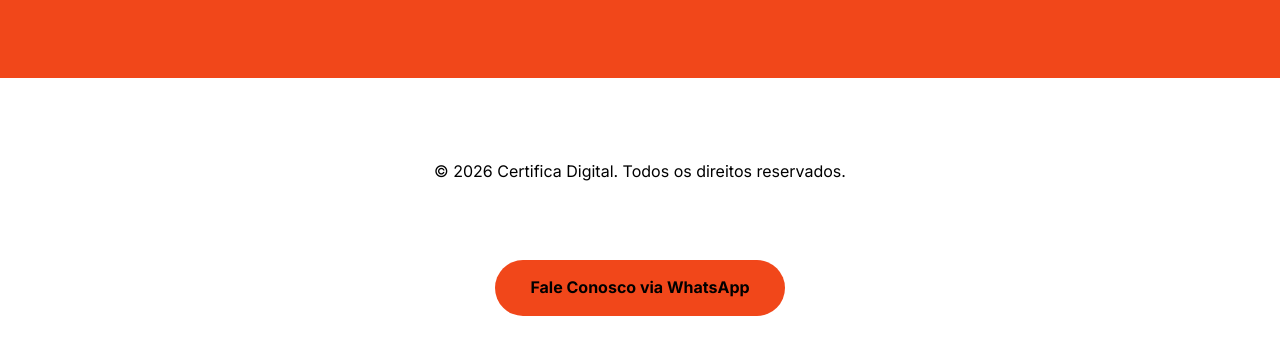
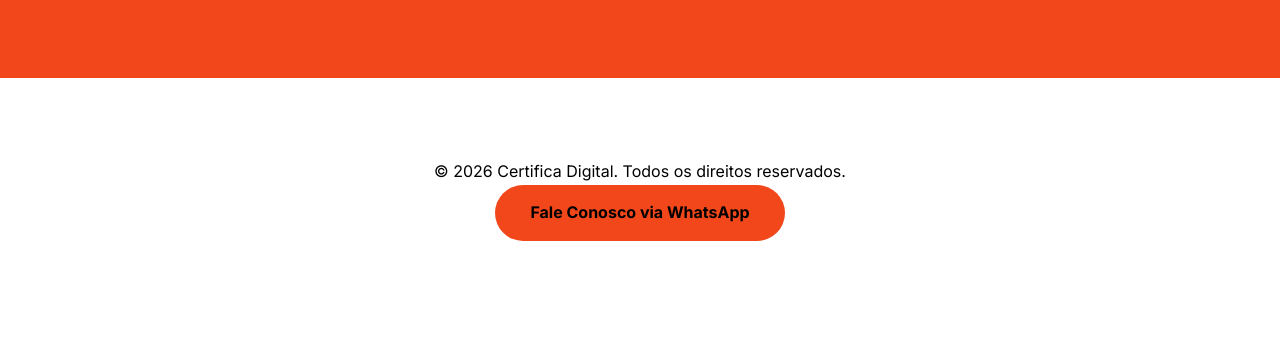
Before and after one commit to tomatt23/certificadodigital, a plain HTML site: page index.html in a window 1280 px wide. Shown: the part 1105-1460 px from the top of the page. After the commit the page ends 1426 px from the top, so only its background shows below. Drawn offline with Linux system fonts and the light colour scheme.

Commit message:
Update margin-top for .btn-terciary
Change margin-top from 2cm to 75.59px for .btn-terciary

```diff
--- a/style.css
+++ b/style.css
@@ -143,7 +143,7 @@
 background-color: var(--accent-color);
     color: #000000;
     margin-top: px;
-    margin-top: 2cm;
+    margin-top: 75,59px;
 }
 
 .btn-terciary:hover {
```
